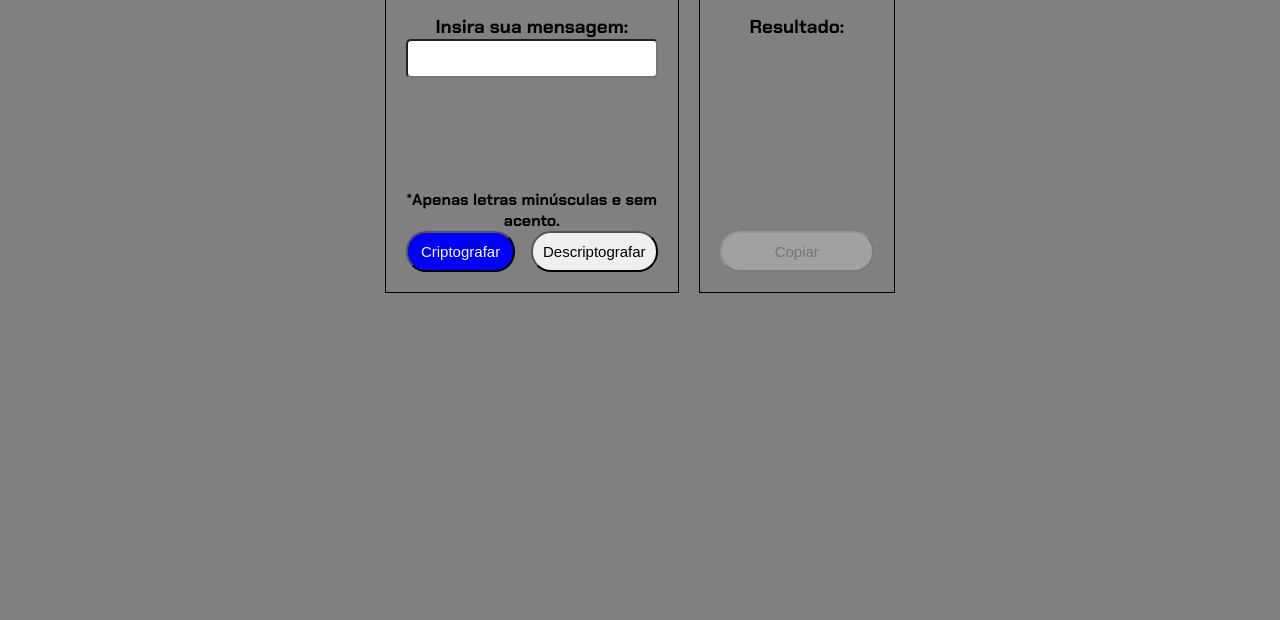
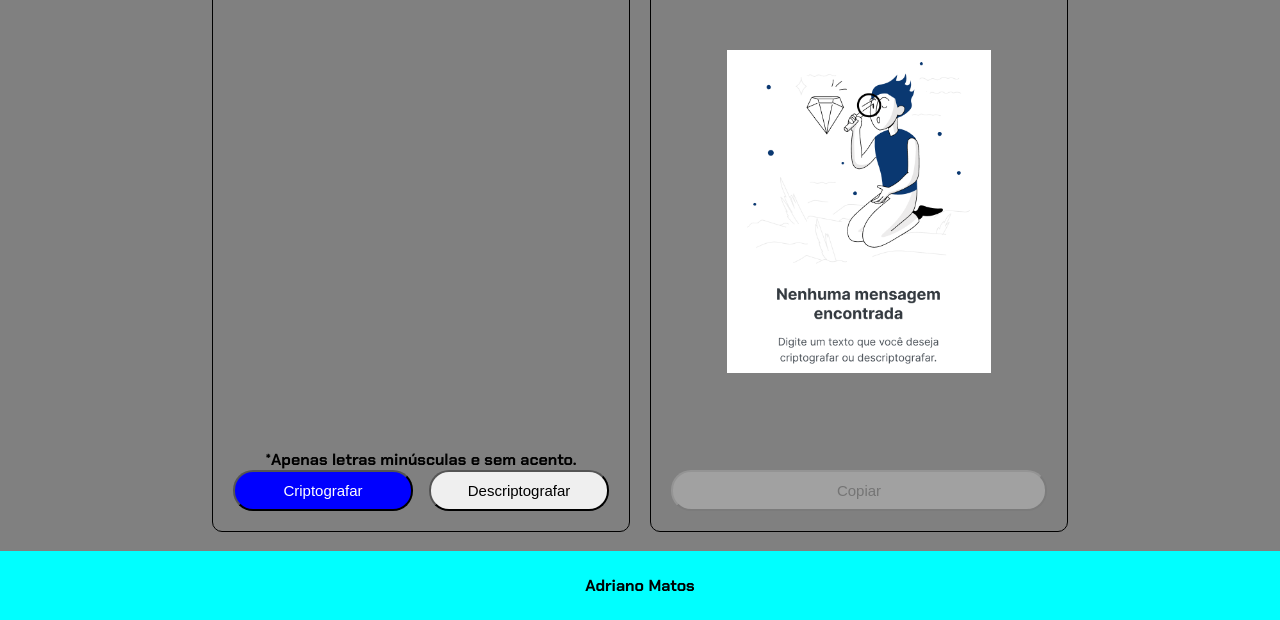
Before and after one commit to adrianomatos/DecodificadorDeTexto, a plain HTML site: page index.html in a window 1280 px wide. Shown: the part 180-800 px from the top of the page. Drawn offline with Linux system fonts and the light colour scheme.

Commit message:
Ajustes CSS

```diff
--- a/index.html
+++ b/index.html
@@ -15,19 +15,19 @@
 </head>
 
 <body>
-	<header>
+	<header class="cabecalho">
 		<h1>Bem vindo ao Decript</h1>
 		<h2>Aqui você pode criptografar e descriptografar suas mensagens.</h2>
 	</header>
 
-	<main>
-		<section class="sectionPrincipal">
-			<div class="topo">
+	<main class="conteudo">
+		<section class="conteudo__sectionPrincipal">
+			<div>
 				<h3>Insira sua mensagem:</h3>
 				<input class="entradaUsuario" type="text">
 			</div>
 
-			<div class="footer">
+			<div>
 				<h4>*Apenas letras minúsculas e sem acento.</h4>
 				<div class="botoes">
 					<button onclick="criptografar()" id="botaoCriptografar">
@@ -40,18 +40,23 @@
 			</div>
 		</section>
 
-		<section class="sectionSecundaria">
+		<section class="conteudo__sectionSecundaria">
 
 			<h3>Resultado:</h3>
-			<!-- <img class="imagem" src="assets/NenhumaMensagem.png" alt="Nenhuma mensagem"> -->
 
-			<p id="p"></p>
+			<p id="p">
+				<img class="conteudo__sectionSecundaria__imagem" src="assets/NenhumaMensagem.png" alt="Nenhuma mensagem">
+			</p>
 
 			<button id="botaoCopiar">Copiar</button>
 
 		</section>
 	</main>
 
+	<footer class="rodape">
+		<h4>Adriano Matos</h4>
+	</footer>
+
 	<script src="app.js" defer></script>
 </body>
 
--- a/style.css
+++ b/style.css
@@ -2,80 +2,6 @@
 	box-sizing: border-box;
   margin: 0;
   padding: 0;
-}
-
-body {
-  background-color: gray;
-  display: flex;
-  flex-direction: column;
-  align-items: center;
-  justify-content: space-evenly;
-  max-width: 1024px;
-  margin: auto;
-  padding: 0 20px;
-}
-
-header {
-  text-align: center;
-  margin: 50px 0;
-}
-
-main {
-  display: flex;
-  gap: 20px;
-  justify-content: space-evenly;
-  align-items: center;
-  margin: auto;
-}
-
-section {
-  border: 1px solid black;
-  padding: 20px;
-  /* width: 100%; */
-}
-
-@media screen and (max-width: 700px) {
-  header {
-    margin: 10px 0;
-  }
-
-  main {
-    display: flex;
-    flex-direction: column;
-    gap: 20px;
-    width: 100%;
-    margin: auto;
-    padding: 0 40px;
-  }
-
-	.sectionPrincipal{
-		width: 80%;
-	}
-	.sectionSecundaria{
-		width: 80%;
-	}
-}
-
-.sectionPrincipal {
-  display: flex;
-  flex-direction: column;
-  justify-content: space-between;
-  height: 300px;
-	width: 60%;
-  gap: 50px;
-}
-
-.sectionSecundaria {
-  display: flex;
-  flex-direction: column;
-  justify-content: space-between;
-  height: 300px;
-	width: 40%;
-  gap: 50px;
-}
-
-input {
-  width: 80%;
 }
 
 h1,
@@ -87,16 +13,85 @@ p {
 	font-family: "Chakra Petch", sans-serif;
 }
 
+body {
+  background-color: gray;
+  width: 100%;
+  height: 100vh;
+  margin: auto;
+  display: flex;
+  flex-direction: column;
+  align-items: center;
+  /* /* justify-content: center; */
+}
+
+.conteudo {
+  display: flex;
+  gap: 20px;
+  justify-content: space-evenly;
+  align-items: center;
+  margin: auto;
+	padding: 10px 20px;
+	max-width: 1200px;
+	height: 80%;
+	width: 70%;
+}
+
+@media screen and (max-width: 1000px) {
+  header {
+    margin: 20px 0;
+  }
+
+  .conteudo {
+    display: flex;
+    flex-direction: column;
+    gap: 20px;
+    margin: auto;
+		width: 100%;
+		height: 100%;
+  }
+
+	.botoes{
+		display: flex;
+		flex-direction: column;
+	}
+}
+
+.conteudo__sectionPrincipal {
+  display: flex;
+  flex-direction: column;
+  justify-content: space-between;
+  height: 300px;
+  gap: 10px;
+  border: 1px solid black;
+  padding: 20px;
+  border-radius: 10px;
+  width: 50%;
+	height: 100%;
+	margin: 10px 0;
+}
+
+.conteudo__sectionSecundaria {
+  display: flex;
+  flex-direction: column;
+  justify-content: space-between;
+  height: 300px;
+  gap: 10px;
+  border: 1px solid black;
+  padding: 20px;
+  border-radius: 10px;
+  width: 50%;
+	height: 100%;
+}
+
+.conteudo__sectionSecundaria__imagem{
+	/* height: 100%; */
+	width: 70%;
+}
+
 .entradaUsuario {
   border-radius: 5px;
   padding: 10px;
   width: 100%;
-}
-
-.botoes {
-  display: flex;
-  justify-content: center;
-  gap: 1rem;
 }
 
 button {
@@ -106,12 +101,28 @@ button {
 	width: 100%;
 }
 
+
 button:hover {
 	cursor: pointer;
 	color: red;
+}
+
+.botoes {
+  display: flex;
+  justify-content: center;
+  gap: 1rem;
+	width: 100%;
 }
 
 #botaoCriptografar {
   background-color: blue;
   color: white;
 }
+
+.rodape {
+  margin-bottom: 0px;
+  padding: 24px;
+  background-color: aqua;
+  width: 100%;
+  /* height: 100%; */
+}
```
Also changed, not shown: 1 other file. Lines whose indentation alone changed are shown as unchanged.
